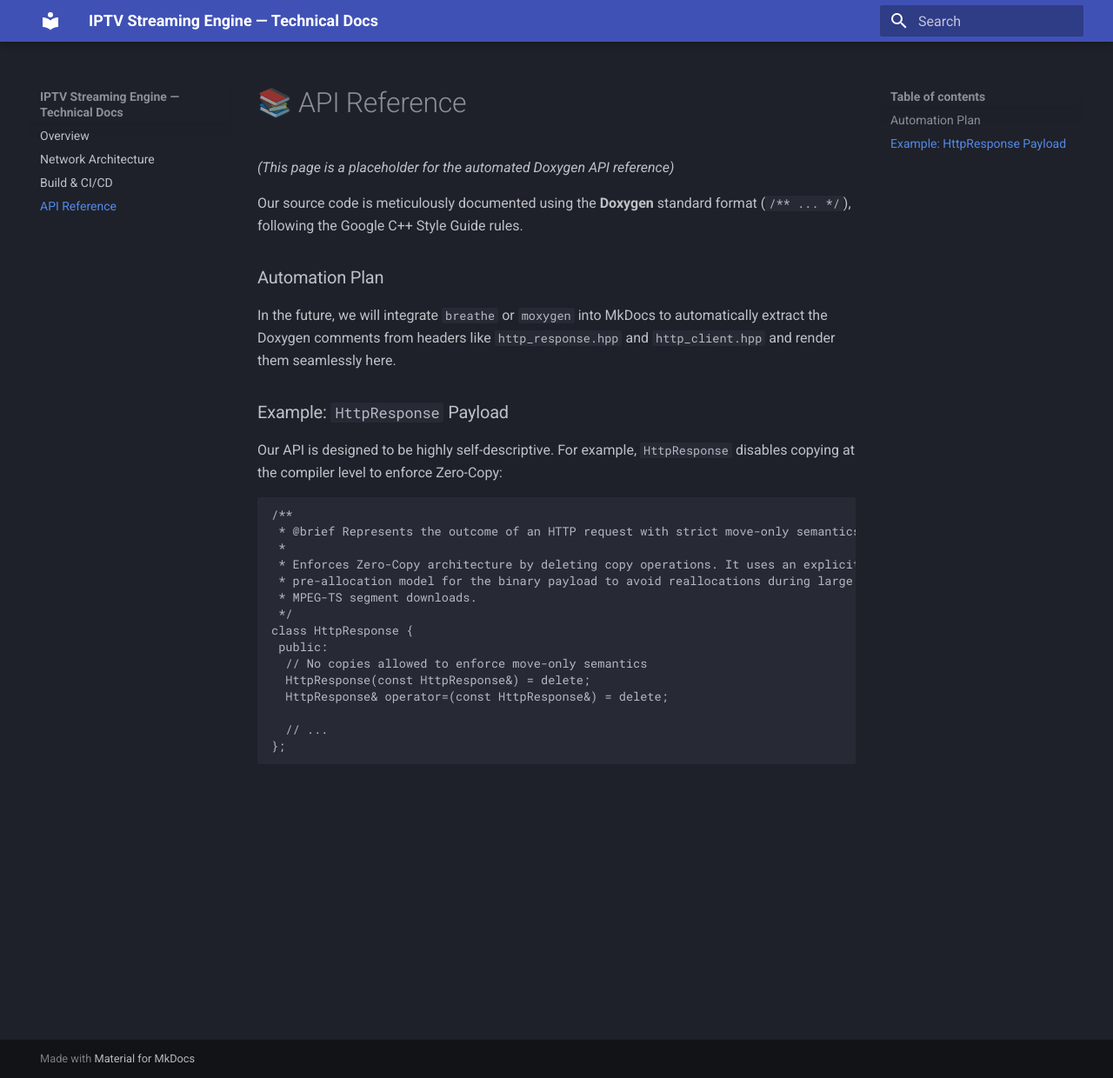
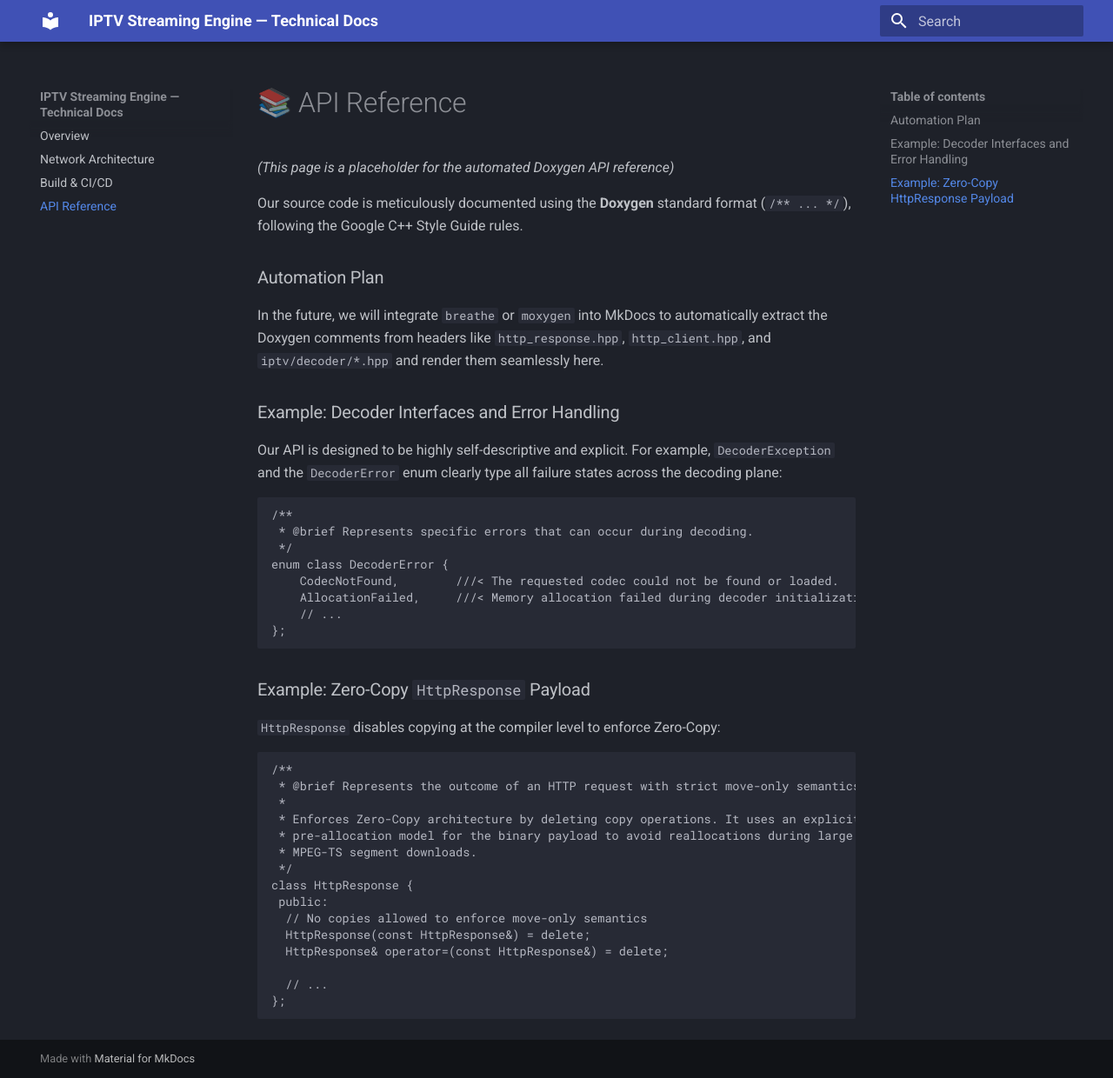
Before and after one commit to DjSurgeon/VSMN-Player, an MkDocs documentation site: the page built from docs/api.md, in a window 1280 px wide and 1240 px high. Shown: the whole window at 87% size. Built offline with MkDocs 1.6.1 and Material for MkDocs 9.7.7, drawn with Linux system fonts in a browser that asks for light colours.

````diff
--- a/docs/api.md
+++ b/docs/api.md
@@ -6,11 +6,26 @@ Our source code is meticulously documented using the **Doxygen** standard format
 
 ### Automation Plan
 
-In the future, we will integrate `breathe` or `moxygen` into MkDocs to automatically extract the Doxygen comments from headers like `http_response.hpp` and `http_client.hpp` and render them seamlessly here.
+In the future, we will integrate `breathe` or `moxygen` into MkDocs to automatically extract the Doxygen comments from headers like `http_response.hpp`, `http_client.hpp`, and `iptv/decoder/*.hpp` and render them seamlessly here.
 
-### Example: `HttpResponse` Payload
+### Example: Decoder Interfaces and Error Handling
 
-Our API is designed to be highly self-descriptive. For example, `HttpResponse` disables copying at the compiler level to enforce Zero-Copy:
+Our API is designed to be highly self-descriptive and explicit. For example, `DecoderException` and the `DecoderError` enum clearly type all failure states across the decoding plane:
+
+```cpp
+/**
+ * @brief Represents specific errors that can occur during decoding.
+ */
+enum class DecoderError {
+    CodecNotFound,        ///< The requested codec could not be found or loaded.
+    AllocationFailed,     ///< Memory allocation failed during decoder initialization or operation.
+    // ...
+};
+```
+
+### Example: Zero-Copy `HttpResponse` Payload
+
+`HttpResponse` disables copying at the compiler level to enforce Zero-Copy:
 
 ```cpp
 /**
````
Also changed, not shown: README.md (+6 -5 lines).
